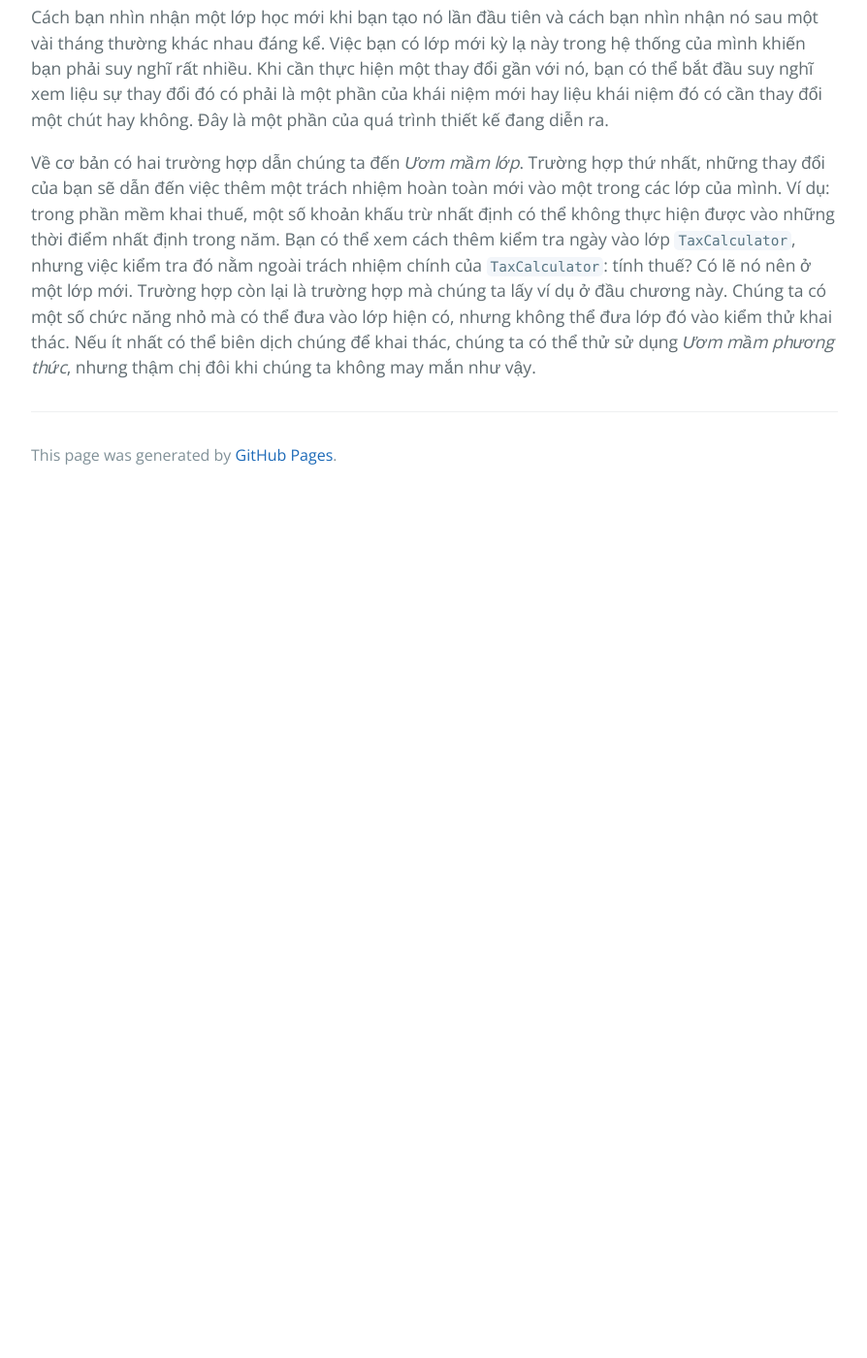
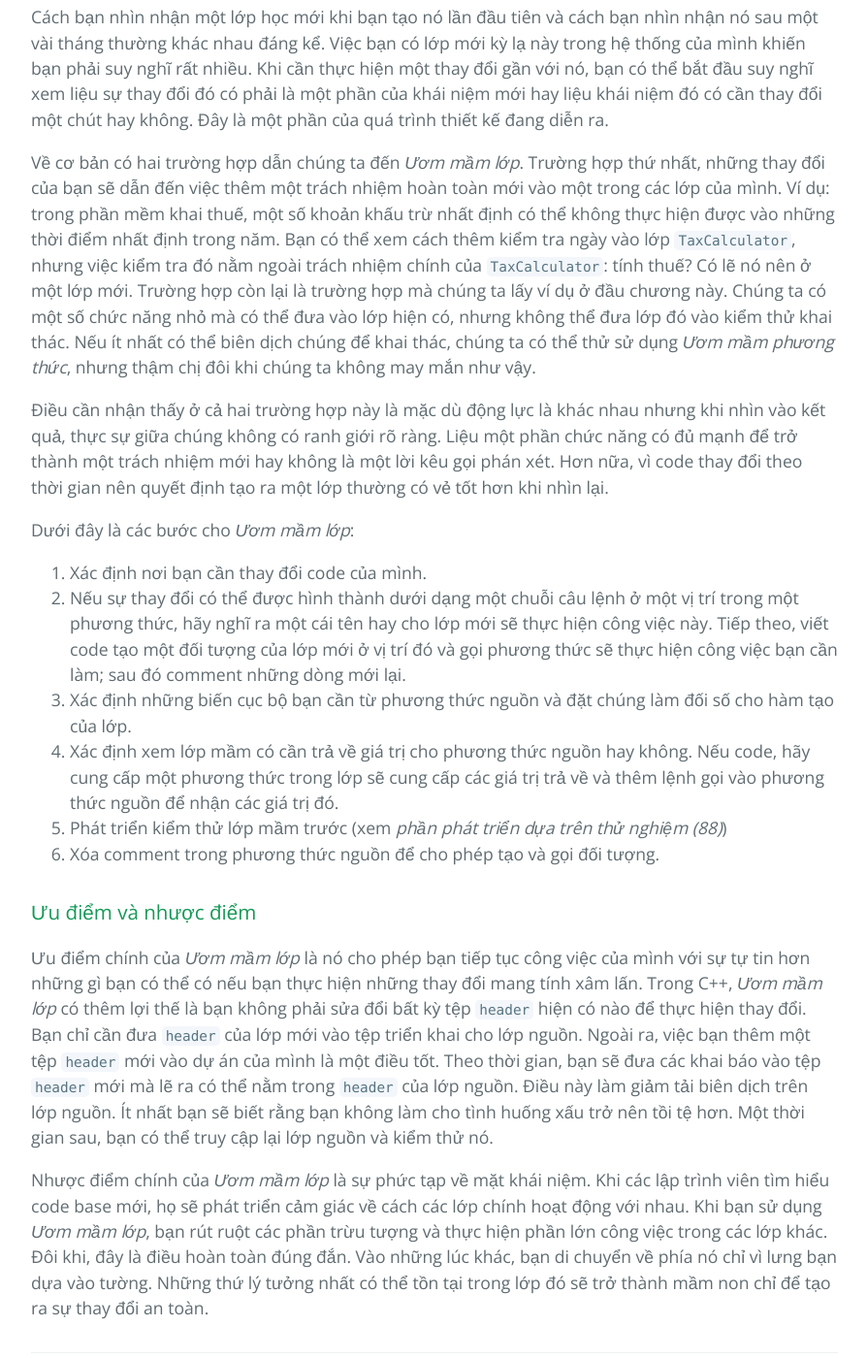
Before and after one commit to HaiBV/haibv.github.io, a Jekyll site: the page built from working-effectively-with-legacy-code/chapter-6-i-dont-have-much-time-and-i-have-to-change-it.md.md, in a window 1280 px wide and 1400 px high, scrolled down 9279 px. Shown: the whole window at 97% size, without its empty margins (192-1086 px from the left). Built offline with Jekyll 4.4.1, drawn with Linux system fonts in a browser that asks for light colours; our own code applies the rules of GitHub Pages for plain Markdown files; before the commit the page ends 9792 px from its top, so only the background shows below that.

Commit message:
Book - Working Efectively with Legacy Code - P2 - C6

```diff
--- a/working-effectively-with-legacy-code/chapter-6-i-dont-have-much-time-and-i-have-to-change-it.md.md
+++ b/working-effectively-with-legacy-code/chapter-6-i-dont-have-much-time-and-i-have-to-change-it.md.md
@@ -255,3 +255,20 @@ Trong trường hợp này, chúng ta có thể nhanh chóng xếp lớp vào t
 Cách bạn nhìn nhận một lớp học mới khi bạn tạo nó lần đầu tiên và cách bạn nhìn nhận nó sau một vài tháng thường khác nhau đáng kể. Việc bạn có lớp mới kỳ lạ này trong hệ thống của mình khiến bạn phải suy nghĩ rất nhiều. Khi cần thực hiện một thay đổi gần với nó, bạn có thể bắt đầu suy nghĩ xem liệu sự thay đổi đó có phải là một phần của khái niệm mới hay liệu khái niệm đó có cần thay đổi một chút hay không. Đây là một phần của quá trình thiết kế đang diễn ra.
 
 Về cơ bản có hai trường hợp dẫn chúng ta đến _Ươm mầm lớp_. Trường hợp thứ nhất, những thay đổi của bạn sẽ dẫn đến việc thêm một trách nhiệm hoàn toàn mới vào một trong các lớp của mình. Ví dụ: trong phần mềm khai thuế, một số khoản khấu trừ nhất định có thể không thực hiện được vào những thời điểm nhất định trong năm. Bạn có thể xem cách thêm kiểm tra ngày vào lớp `TaxCalculator`, nhưng việc kiểm tra đó nằm ngoài trách nhiệm chính của `TaxCalculator`: tính thuế? Có lẽ nó nên ở một lớp mới. Trường hợp còn lại là trường hợp mà chúng ta lấy ví dụ ở đầu chương này. Chúng ta có một số chức năng nhỏ mà có thể đưa vào lớp hiện có, nhưng không thể đưa lớp đó vào kiểm thử khai thác. Nếu ít nhất có thể biên dịch chúng để khai thác, chúng ta có thể thử sử dụng _Ươm mầm phương thức_, nhưng thậm chị đôi khi chúng ta không may mắn như vậy.
+
+Điều cần nhận thấy ở cả hai trường hợp này là mặc dù động lực là khác nhau nhưng khi nhìn vào kết quả, thực sự giữa chúng không có ranh giới rõ ràng. Liệu một phần chức năng có đủ mạnh để trở thành một trách nhiệm mới hay không là một lời kêu gọi phán xét. Hơn nữa, vì code thay đổi theo thời gian nên quyết định tạo ra một lớp thường có vẻ tốt hơn khi nhìn lại.
+
+Dưới đây là các bước cho _Ươm mầm lớp_:
+
+1. Xác định nơi bạn cần thay đổi code của mình.
+2. Nếu sự thay đổi có thể được hình thành dưới dạng một chuỗi câu lệnh ở một vị trí trong một phương thức, hãy nghĩ ra một cái tên hay cho lớp mới sẽ thực hiện công việc này. Tiếp theo, viết code tạo một đối tượng của lớp mới ở vị trí đó và gọi phương thức sẽ thực hiện công việc bạn cần làm; sau đó comment những dòng mới lại.
+3. Xác định những biến cục bộ bạn cần từ phương thức nguồn và đặt chúng làm đối số cho hàm tạo của lớp.
+4. Xác định xem lớp mầm có cần trả về giá trị cho phương thức nguồn hay không. Nếu code, hãy cung cấp một phương thức trong lớp sẽ cung cấp các giá trị trả về và thêm lệnh gọi vào phương thức nguồn để nhận các giá trị đó.
+5. Phát triển kiểm thử lớp mầm trước (xem _phần phát triển dựa trên thử nghiệm (88)_)
+6. Xóa comment trong phương thức nguồn để cho phép tạo và gọi đối tượng.
+
+### Ưu điểm và nhược điểm
+
+Ưu điểm chính của _Ươm mầm lớp_ là nó cho phép bạn tiếp tục công việc của mình với sự tự tin hơn những gì bạn có thể có nếu bạn thực hiện những thay đổi mang tính xâm lấn. Trong C++, _Ươm mầm lớp_ có thêm lợi thế là bạn không phải sửa đổi bất kỳ tệp `header` hiện có nào để thực hiện thay đổi. Bạn chỉ cần đưa `header` của lớp mới vào tệp triển khai cho lớp nguồn. Ngoài ra, việc bạn thêm một tệp `header` mới vào dự án của mình là một điều tốt. Theo thời gian, bạn sẽ đưa các khai báo vào tệp `header` mới mà lẽ ra có thể nằm trong `header` của lớp nguồn. Điều này làm giảm tải biên dịch trên lớp nguồn. Ít nhất bạn sẽ biết rằng bạn không làm cho tình huống xấu trở nên tồi tệ hơn. Một thời gian sau, bạn có thể truy cập lại lớp nguồn và kiểm thử nó.
+
+Nhược điểm chính của _Ươm mầm lớp_ là sự phức tạp về mặt khái niệm. Khi các lập trình viên tìm hiểu code base mới, họ sẽ phát triển cảm giác về cách các lớp chính hoạt động với nhau. Khi bạn sử dụng _Ươm mầm lớp_, bạn rút ruột các phần trừu tượng và thực hiện phần lớn công việc trong các lớp khác. Đôi khi, đây là điều hoàn toàn đúng đắn. Vào những lúc khác, bạn di chuyển về phía nó chỉ vì lưng bạn dựa vào tường. Những thứ lý tưởng nhất có thể tồn tại trong lớp đó sẽ trở thành mầm non chỉ để tạo ra sự thay đổi an toàn.
```
